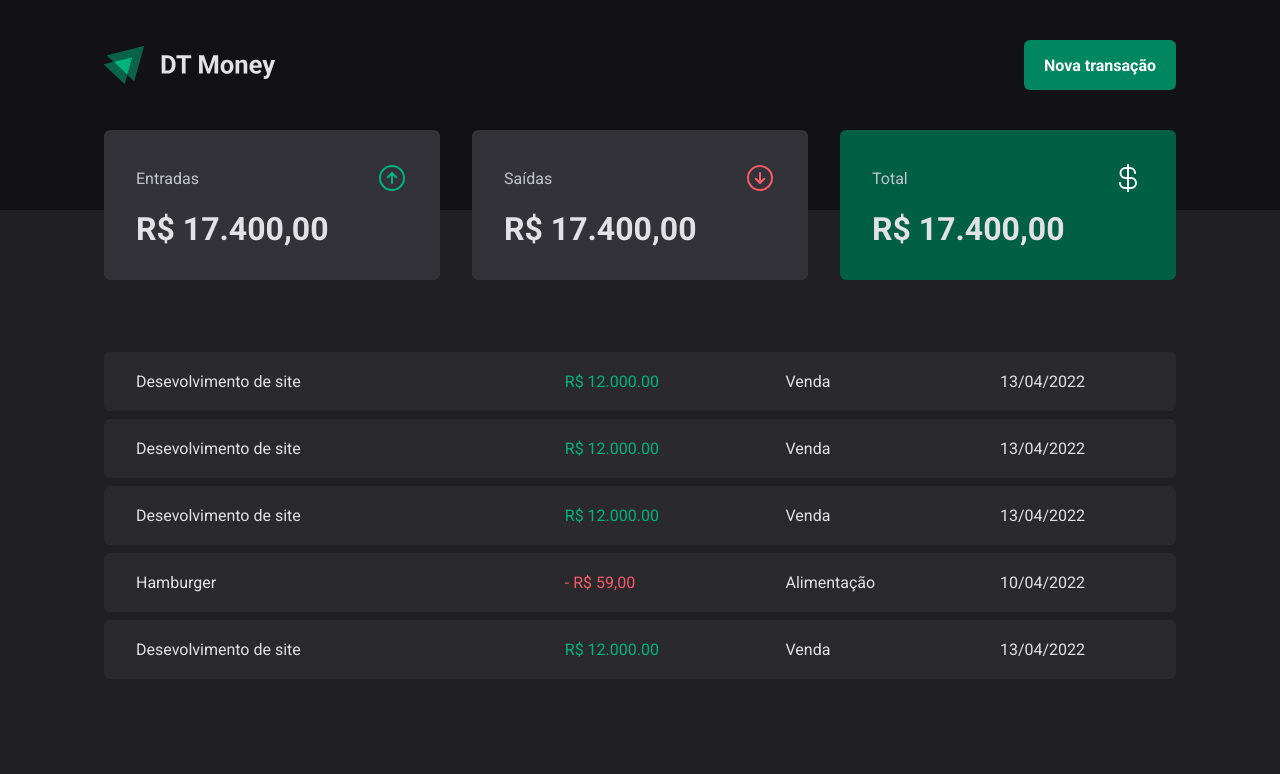
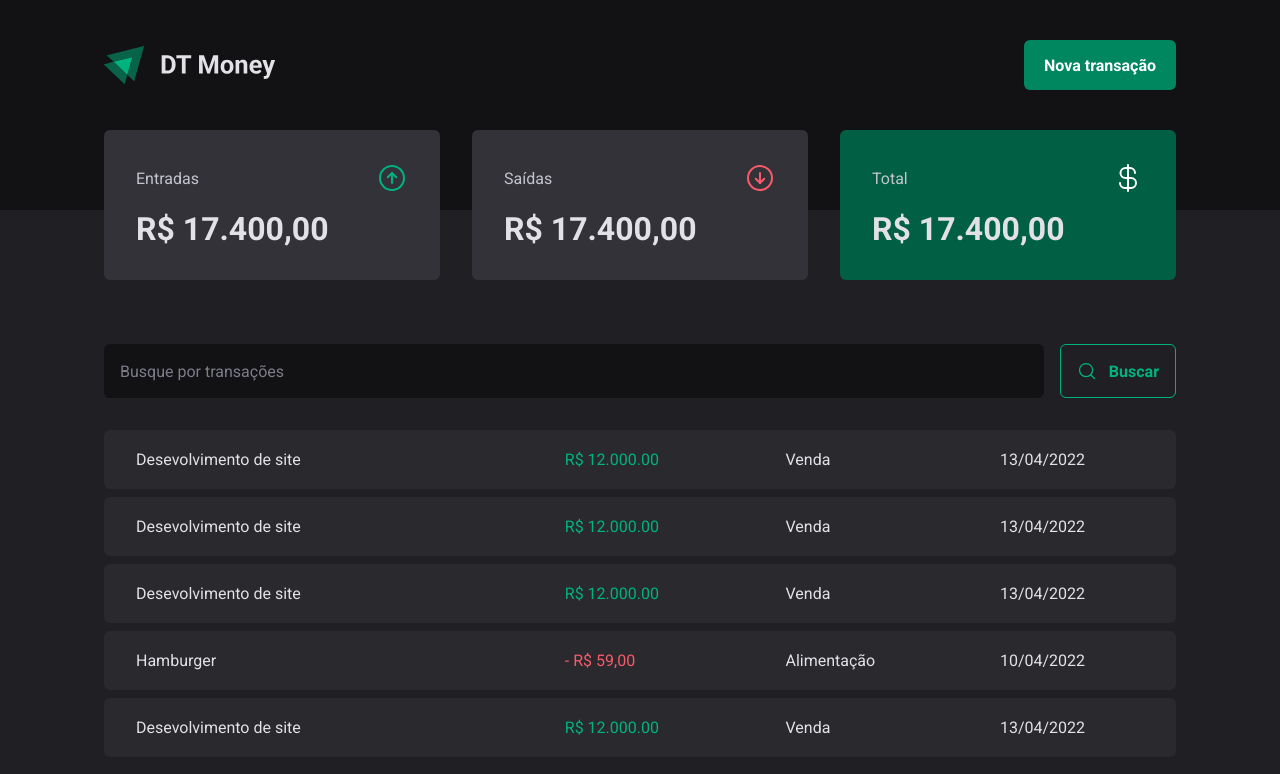
Before and after one commit to RCurvo/dt-money, a React (Vite) app: page / in a window 1280 px wide. Shown: the top 774 px of the page. Built offline with nearby package versions, Linux system fonts and the light colour scheme.

Commit message:
SearchForm HTML CSS

```diff
--- /dev/null
+++ b/src/pages/Transactions/SearchForm/index.tsx
@@ -0,0 +1,14 @@
+import { SearchFormContainer } from './styles'
+import { MagnifyingGlass } from 'phosphor-react'
+
+export function SearchForm() {
+  return (
+    <SearchFormContainer>
+      <input type="text" placeholder="Busque por transações" />
+      <button type="submit">
+        <MagnifyingGlass size={20} />
+        Buscar
+      </button>
+    </SearchFormContainer>
+  )
+}
--- /dev/null
+++ b/src/pages/Transactions/SearchForm/styles.ts
@@ -0,0 +1,39 @@
+import styled from 'styled-components'
+
+export const SearchFormContainer = styled.form`
+  display: flex;
+  gap: 1rem;
+
+  input {
+    flex: 1;
+    border-radius: 6px;
+    border: 0;
+    background-color: ${(props) => props.theme['gray-900']};
+    color: ${(props) => props.theme['gray-300']};
+    padding: 1rem;
+
+    &::placeholder {
+      color: ${(props) => props.theme['gray-500']};
+    }
+  }
+
+  button {
+    display: flex;
+    align-items: center;
+    gap: 0.75rem;
+    border: 0;
+    padding: 1rem;
+    background: transparent;
+    border: 1px solid ${(props) => props.theme['green-300']};
+    color: ${(props) => props.theme['green-300']};
+    font-weight: bold;
+    border-radius: 6px;
+
+    &:hover {
+      background: ${(props) => props.theme['green-500']};
+      border-color: ${(props) => props.theme['green-500']};
+      color: ${(props) => props.theme.white};
+      transition: background-color 0.2s, color 0.2s, border-color 0.2s;
+    }
+  }
+`
--- a/src/pages/Transactions/index.tsx
+++ b/src/pages/Transactions/index.tsx
@@ -1,5 +1,6 @@
 import { Header } from '../../components/Header'
 import { Summary } from '../../components/Summary'
+import { SearchForm } from './SearchForm'
 import {
   PriceHighlight,
   TransactionsContainer,
@@ -12,6 +13,7 @@
       <Header />
       <Summary />
       <TransactionsContainer>
+        <SearchForm />
         <TransactionsTable>
           <tbody>
             <tr>
--- a/src/pages/Transactions/styles.ts
+++ b/src/pages/Transactions/styles.ts
@@ -11,7 +11,7 @@
   width: 100%;
   border-collapse: separate;
   border-spacing: 0 0.5rem;
-  /* margin-top: 1.5rem; */
+  margin-top: 1.5rem;
 
   td {
     padding: 1.25rem 2rem;
```
